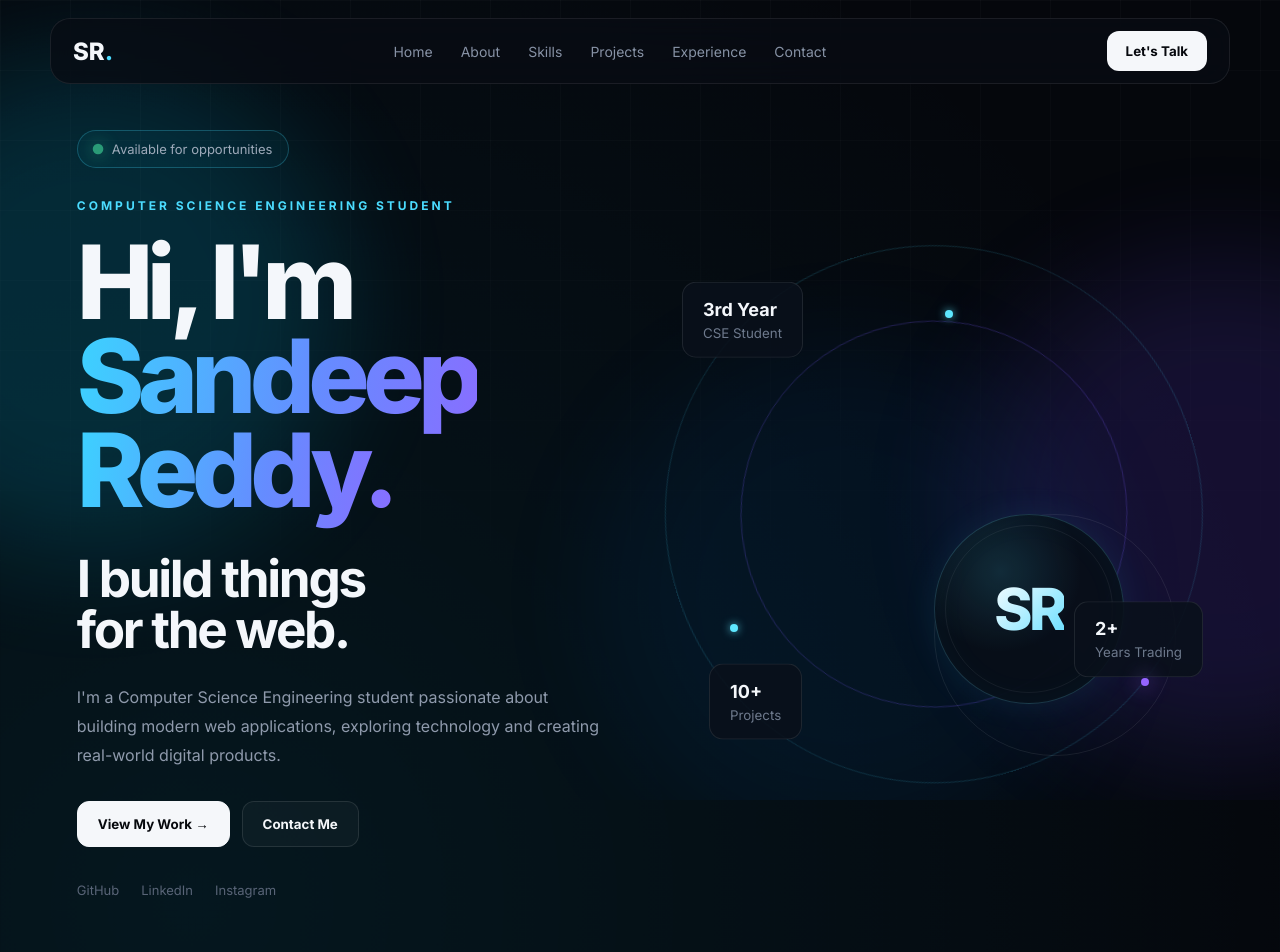
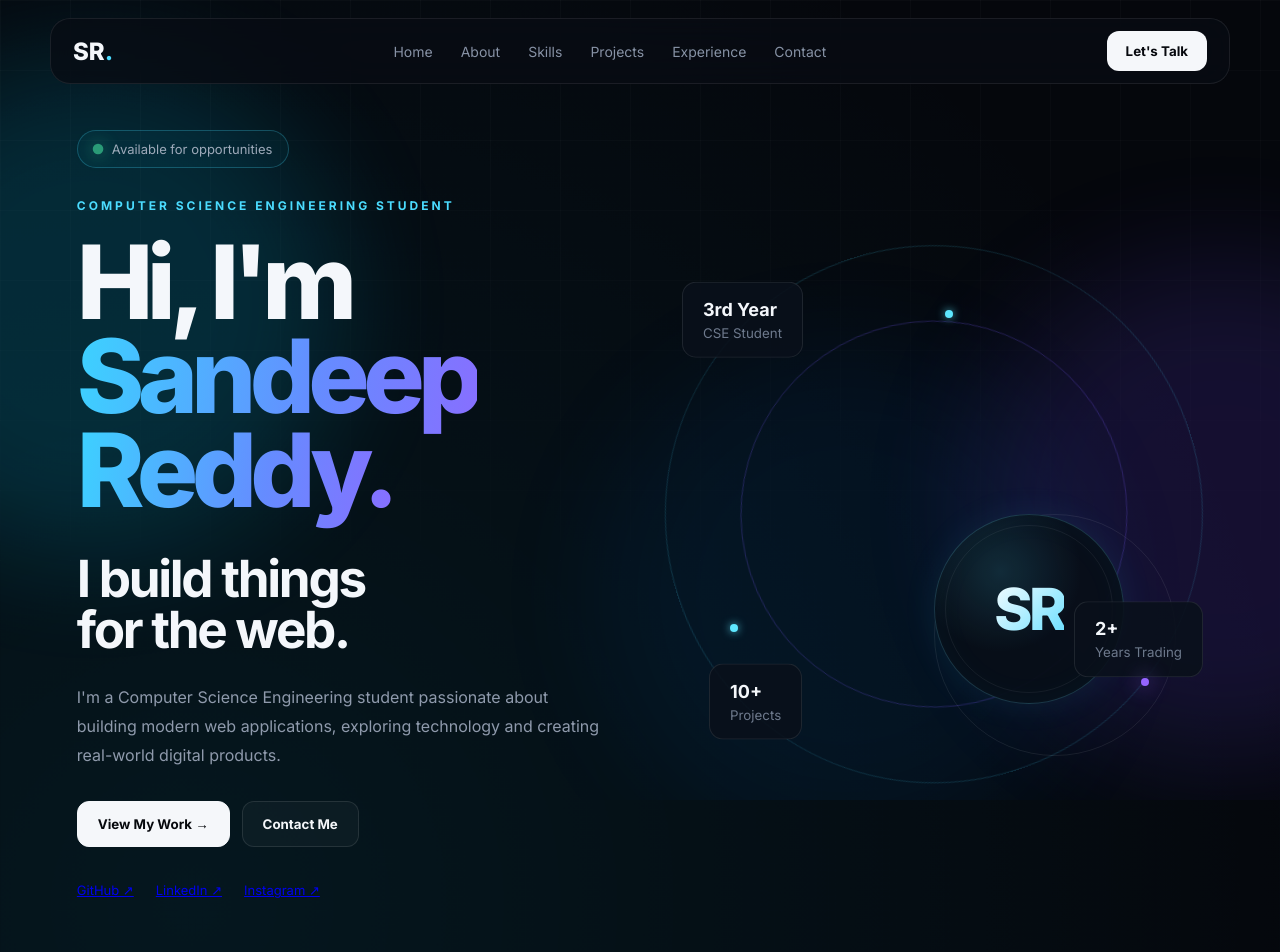
Before and after one commit to Sandeepreddy-Y/sandeep-portfolio, a React (Vite) app: page / in a window 1280 px wide. Shown: the top 952 px of the page. Built offline with nearby package versions, Linux system fonts and the light colour scheme.

Commit message:
Added social links

```diff
--- a/src/App.jsx
+++ b/src/App.jsx
@@ -176,11 +176,31 @@
 
             </div>
 
-            <div className="socials">
-              <span>GitHub</span>
-              <span>LinkedIn</span>
-              <span>Instagram</span>
-            </div>
+          <div className="socials">
+  <a
+    href="https://github.com/Sandeepreddy-Y"
+    target="_blank"
+    rel="noopener noreferrer"
+  >
+    GitHub ↗
+  </a>
+
+  <a
+    href="https://www.linkedin.com/in/sandeep-reddy-yerradla-13619b38b/"
+    target="_blank"
+    rel="noopener noreferrer"
+  >
+    LinkedIn ↗
+  </a>
+
+  <a
+    href="https://www.instagram.com/sandeepreddyy_18/"
+    target="_blank"
+    rel="noopener noreferrer"
+  >
+    Instagram ↗
+  </a>
+</div>
 
           </div>
 
```
